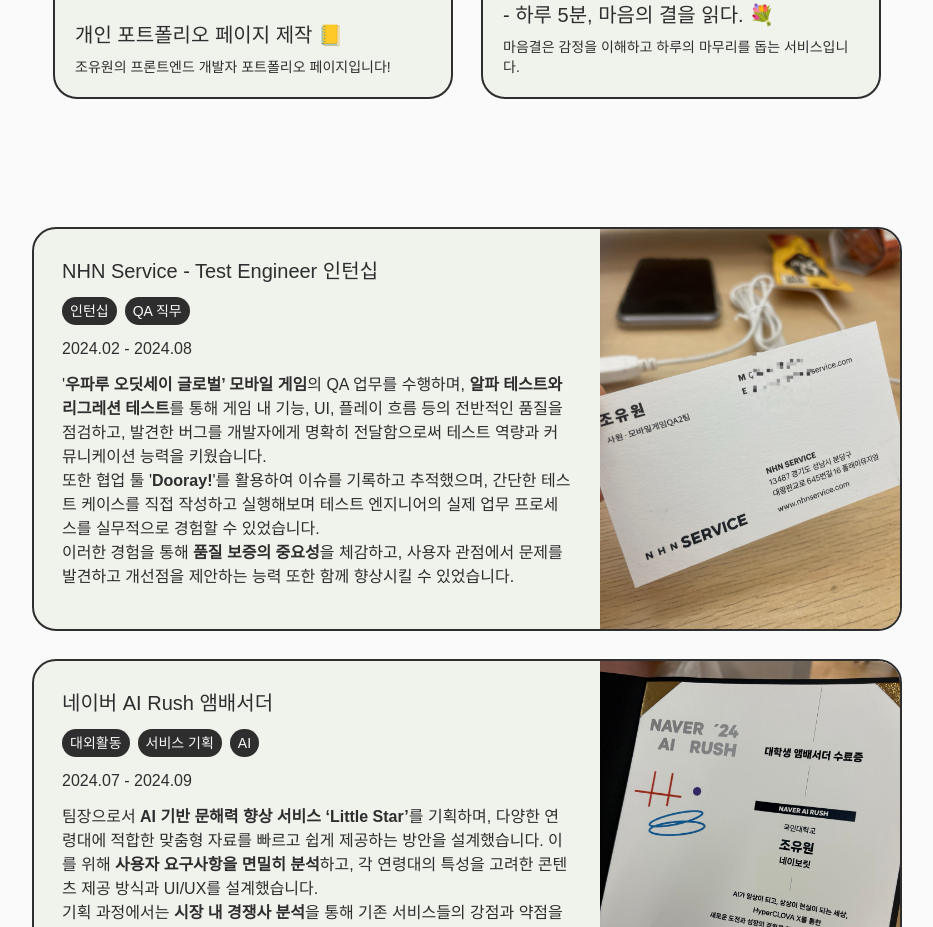
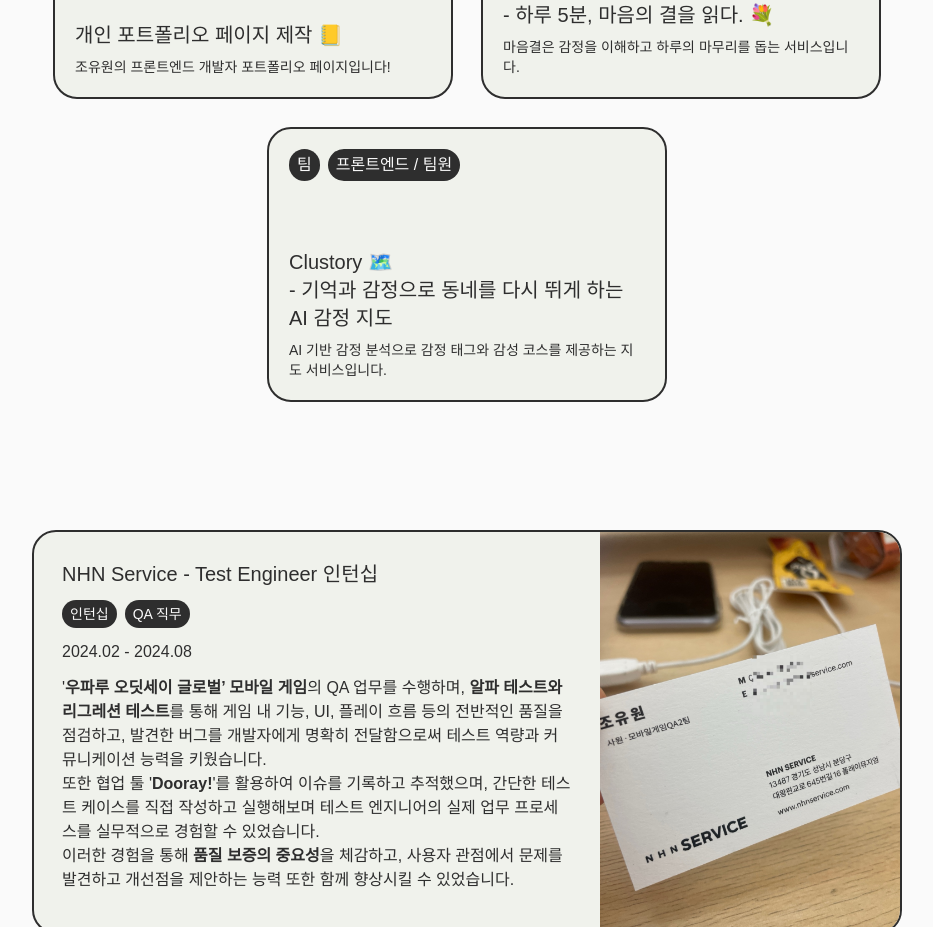
Before and after one commit to xuuwon/yuwon-portfolio, a React (Vite) app: page / in a window 1280 px wide. Shown: the part 2282-3209 px from the top of the page, without its empty margins (173-1106 px from the left). Built offline with nearby package versions, Linux system fonts and the light colour scheme; a web font is replaced by a local one.

Commit message:
feat: 새로운 프로젝트 데이터 추가

```diff
--- a/src/components/data/projectData.ts
+++ b/src/components/data/projectData.ts
@@ -29,6 +29,14 @@
     type: "기획 및 프론트엔드 / 팀장",
     title: "마음결 💝 \n- 하루 5분, 마음의 결을 읽다. 💐 ",
     intro: "마음결은 감정을 이해하고 하루의 마무리를 돕는 서비스입니다.",
+  },
+  {
+    id: 5,
+    team: "팀",
+    type: "프론트엔드 / 팀원",
+    title: "Clustory 🗺️ \n- 기억과 감정으로 동네를 다시 뛰게 하는 AI 감정 지도",
+    intro:
+      "AI 기반 감정 분석으로 감정 태그와 감성 코스를 제공하는 지도 서비스입니다.",
   },
 ];
 
@@ -197,4 +205,48 @@
       },
     ],
   },
+  {
+    id: 5,
+    title: "Clustory - 기억과 감정으로 동네를 다시 뛰게 하는 AI 감정 지도 🗺️",
+    description:
+      "Clustory는 사용자가 텍스트와 사진으로 감정을 기록하면, AI(Gemini 2.0 Flash)가 자동으로 감정 태그를 생성하고 지도에 시각화해주는 서비스입니다. 감정 기반 맞춤형 코스를 추천하여 새로운 지역 경험을 제공합니다.",
+    github: "https://github.com/ai-emotion-map/emotion-map-FE/",
+    projectLink: "https://emotion-map-nine.vercel.app/",
+    presentation:
+      "https://drive.google.com/file/d/1BN1IlQnz7In6UwUzxpUcDN9cREqLtFyW/view?usp=sharing",
+    image: "/clustory.png",
+    video: "/clustory-video.mp4",
+    team: "프론트엔드 3명 / 백엔드 2명 / 기획 및 디자인 1명",
+    period: "2025.08.04 ~ 2025.08.25 (3주)",
+    keypoint: [
+      "텍스트·사진 업로드 및 위치 지정",
+      "Google Gemini 2.0 Flash 기반 AI 감정 분류",
+      "감정별 태그·이모지로 지도 시각화",
+      "실시간 감성 피드 및 감정 코스 추천",
+    ],
+    technology: [
+      "Next.js",
+      "React",
+      "TypeScript",
+      "TailwindCSS",
+      "Axios",
+      "SWR",
+    ],
+    contribution: [
+      "메인 UI 및 지도 관련 API 구현",
+      "서버액션을 통한 네이버맵 검색 API 연동",
+      "UI/UX 기획 및 시연 영상 제작",
+      "Storybook 연동으로 편한 UI 테스트",
+    ],
+    keep: "지도 컴포넌트를 재사용할 수 있게 구조화해 유지보수성을 향상시켰고, SWR을 활용해 클라이언트 데이터 패칭을 최적화했다.",
+    problem:
+      "개발 기간이 짧아 일부 보완 기능(로그인/회원 관리 등)을 충분히 구현하지 못했다.",
+    try: "추후 GPT 모델 기반 맞춤 감정 피드백, 사용자 위치 기반 기능 등 고도화를 계획하고 있다.",
+    blogs: [
+      {
+        title: "Next.js + Storybook 연동 기록",
+        link: "https://xuwon.tistory.com/67",
+      },
+    ],
+  },
 ];
```
Also changed, not shown: public/clustory.png (added), 1 other file (tests, documents, lock files or other folders).
